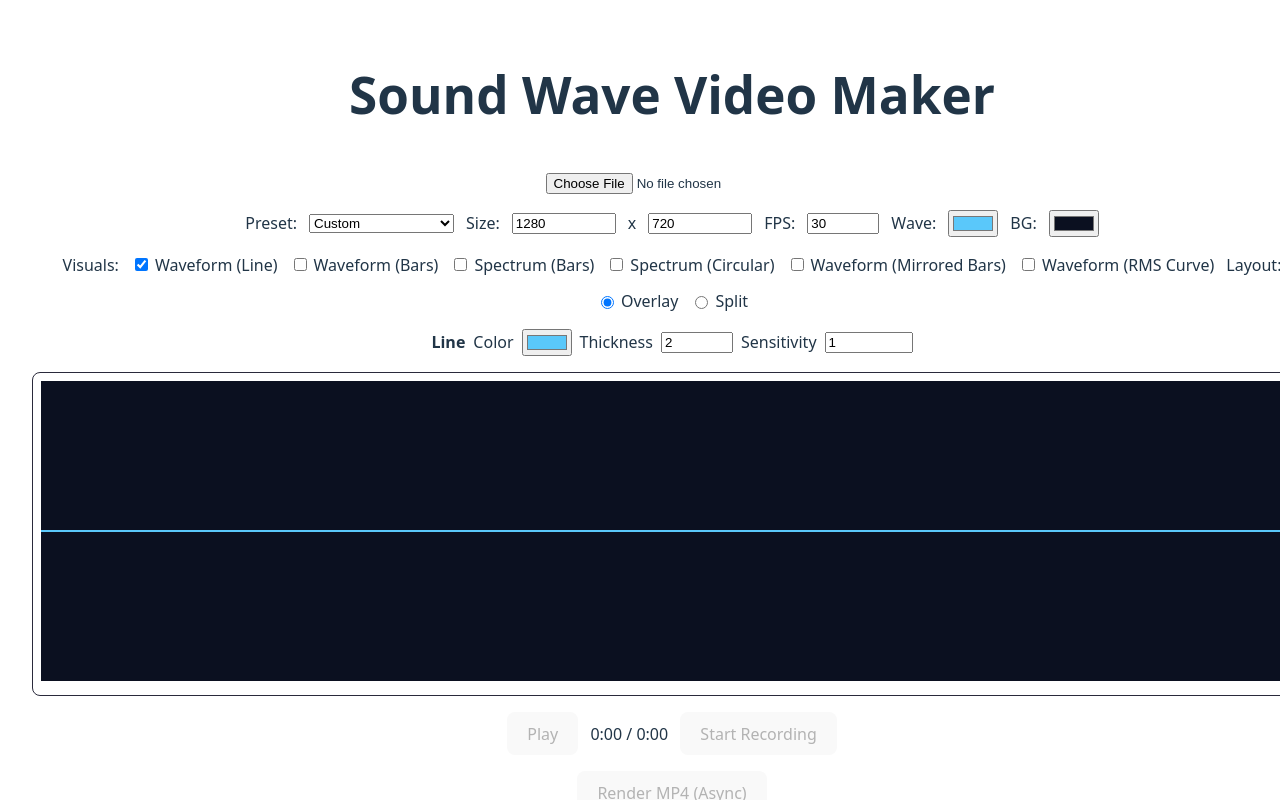
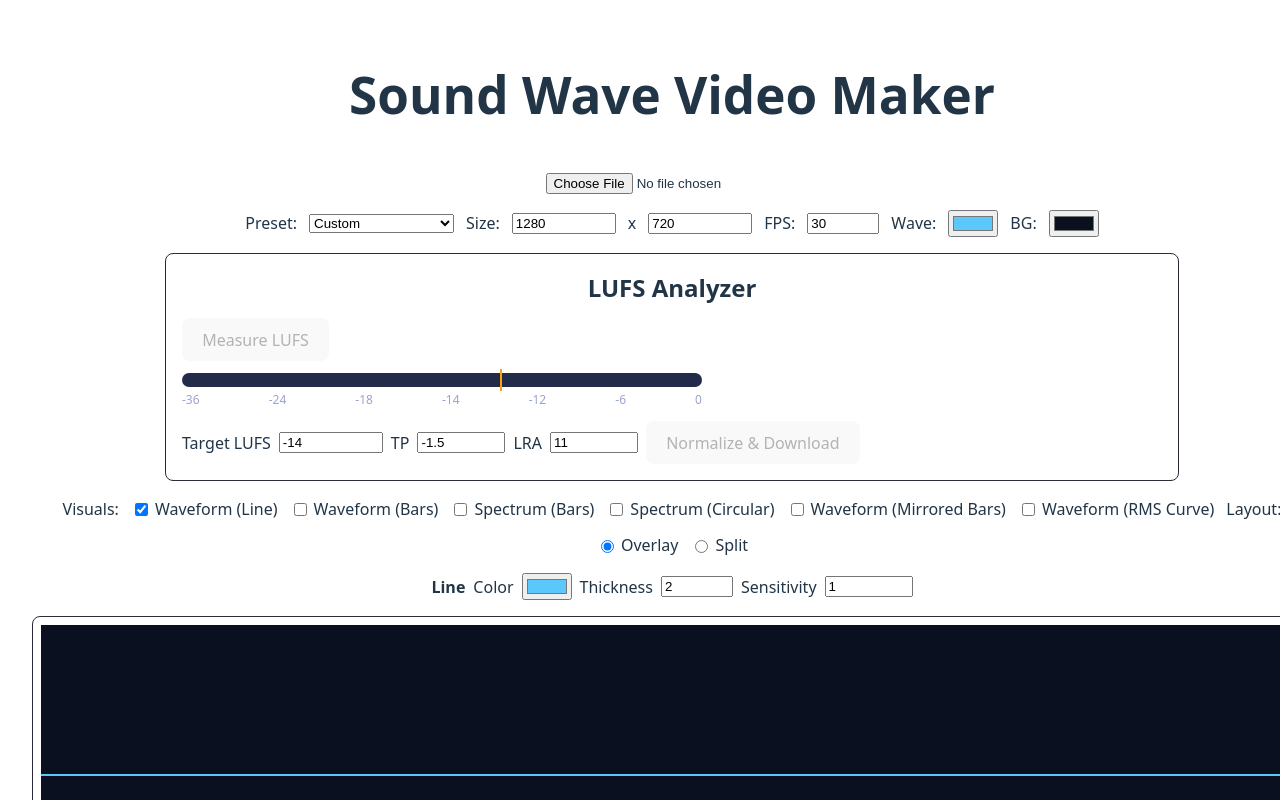
Before and after one commit to gideok/sound-wave-app, a React (Vite) app in the folder frontend/: page / in a window 1280 px wide. Shown: the top 800 px of the page. Built offline with nearby package versions, Linux system fonts and the light colour scheme.

Commit message:
LUFS 측정 및 노멀라이즈 초안

```diff
--- a/frontend/src/App.jsx
+++ b/frontend/src/App.jsx
@@ -4,14 +4,23 @@ import './App.css'
 function App() {
   const [selectedFile, setSelectedFile] = useState(null)
   const [audioUrl, setAudioUrl] = useState('')
-  const [audioBuffer, setAudioBuffer] = useState(null)
+  // removed unused audioBuffer state
   const [waveform, setWaveform] = useState([])
   const [duration, setDuration] = useState(0)
   const [isPlaying, setIsPlaying] = useState(false)
   const [currentTime, setCurrentTime] = useState(0)
   const [isRecording, setIsRecording] = useState(false)
   const [recordUrl, setRecordUrl] = useState('')
-  const [isRenderingMp4, setIsRenderingMp4] = useState(false)
+  // removed unused isRenderingMp4 state
+
+  // LUFS analysis/normalization state
+  const [isMeasuring, setIsMeasuring] = useState(false)
+  const [lufsData, setLufsData] = useState(null)
+  const [targetLufs, setTargetLufs] = useState(-14)
+  const [targetTp, setTargetTp] = useState(-1.5)
+  const [targetLra, setTargetLra] = useState(11)
+  const [isNormalizing, setIsNormalizing] = useState(false)
+  const [normalizedUrl, setNormalizedUrl] = useState('')
 
   // Render settings
   const [widthPx, setWidthPx] = useState(1280)
@@ -22,7 +31,7 @@ function App() {
   const [preset, setPreset] = useState('custom')
 
   // Async render state
-  const [jobId, setJobId] = useState('')
+  // removed unused jobId state
   const [jobProgress, setJobProgress] = useState(0)
   const [jobStatus, setJobStatus] = useState('idle')
 
@@ -67,6 +76,8 @@ function App() {
     if (!file) return
     setSelectedFile(file)
     setRecordUrl('')
+    setLufsData(null)
+    setNormalizedUrl('')
 
     const url = URL.createObjectURL(file)
     setAudioUrl(url)
@@ -101,7 +112,6 @@ function App() {
         const audioContext = new (window.AudioContext || window.webkitAudioContext)()
         const decoded = await audioContext.decodeAudioData(arrayBuffer.slice(0))
         if (isCancelled) return
-        setAudioBuffer(decoded)
         setDuration(decoded.duration)
 
         const peaks = computeWaveformPeaks(decoded, 1500)
@@ -143,10 +153,10 @@ function App() {
       const analyser = analyserNodeRef.current
       timeDataRef.current = new Uint8Array(analyser.fftSize)
       freqDataRef.current = new Uint8Array(analyser.frequencyBinCount)
-    } catch (e) {
-      // Some browsers may block multiple connections; ignore if already connected
+    } catch (err) {
+      console.debug('Analyser connect skipped', err)
     }
-  }, [audioRef.current])
+  }, [])
 
   // Draw static waveform preview and keep playhead updated
   useEffect(() => {
@@ -408,7 +418,7 @@ function App() {
     const audio = audioRef.current
     if (!audio) return
     if (analyserCtxRef.current && analyserCtxRef.current.state === 'suspended') {
-      try { await analyserCtxRef.current.resume() } catch {}
+      try { await analyserCtxRef.current.resume() } catch (err) { console.debug('AudioContext resume failed', err) }
     }
     if (audio.paused) {
       try {
@@ -484,7 +494,7 @@ function App() {
   const startRenderAsync = async () => {
     if (!selectedFile) return
     try {
-      setJobId(''); setJobProgress(0); setJobStatus('starting')
+      setJobProgress(0); setJobStatus('starting')
       const form = new FormData()
       form.append('file', selectedFile)
       const qs = new URLSearchParams({
@@ -494,13 +504,102 @@ function App() {
       const resp = await fetch('/api/render/start?' + qs.toString(), { method: 'POST', body: form })
       if (!resp.ok) throw new Error(await resp.text())
       const data = await resp.json()
-      setJobId(data.job_id)
       setJobStatus('running')
       pollProgress(data.job_id)
     } catch (e) {
       setJobStatus('failed')
       alert('Start failed: ' + (e?.message || e))
     }
+  }
+
+  const measureLUFS = async () => {
+    if (!selectedFile) return
+    try {
+      setIsMeasuring(true)
+      setLufsData(null)
+      const form = new FormData()
+      form.append('file', selectedFile)
+      const resp = await fetch('/api/audio/measure-lufs', { method: 'POST', body: form })
+      if (!resp.ok) throw new Error(await resp.text())
+      const data = await resp.json()
+      setLufsData(data)
+    } catch (e) {
+      alert('LUFS 측정 실패: ' + (e?.message || e))
+    } finally {
+      setIsMeasuring(false)
+    }
+  }
+
+  const normalizeToTarget = async () => {
+    if (!selectedFile) return
+    try {
+      setIsNormalizing(true)
+      const form = new FormData()
+      form.append('file', selectedFile)
+      const qs = new URLSearchParams({
+        target_lufs: String(targetLufs),
+        target_tp: String(targetTp),
+        target_lra: String(targetLra),
+      })
+      const resp = await fetch('/api/audio/normalize?' + qs.toString(), { method: 'POST', body: form })
+      if (!resp.ok) throw new Error(await resp.text())
+      const blob = await resp.blob()
+      const url = URL.createObjectURL(blob)
+      setNormalizedUrl(url)
+      // Auto download
+      const a = document.createElement('a')
+      a.href = url
+      a.download = (selectedFile?.name?.replace(/\.[^/.]+$/, '') || 'audio') + `_norm_${targetLufs}LUFS.wav`
+      document.body.appendChild(a)
+      a.click()
+      a.remove()
+    } catch (e) {
+      alert('정규화 실패: ' + (e?.message || e))
+    } finally {
+      setIsNormalizing(false)
+    }
+  }
+
+  const extractNumber = (obj, a, b) => {
+    if (!obj) return undefined
+    const v = obj[a]
+    if (v !== undefined && v !== null && v !== '') return Number(v)
+    const w = obj[b]
+    if (w !== undefined && w !== null && w !== '') return Number(w)
+    return undefined
+  }
+
+  const measuredI = extractNumber(lufsData || {}, 'input_i', 'measured_I')
+  const measuredTP = extractNumber(lufsData || {}, 'input_tp', 'measured_TP')
+  const measuredLRA = extractNumber(lufsData || {}, 'input_lra', 'measured_LRA')
+
+  const lufsBar = () => {
+    // Visualize range from -36 to 0 LUFS
+    const minLufs = -36
+    const maxLufs = 0
+    const clamp = (v, lo, hi) => Math.max(lo, Math.min(hi, v))
+    const toPct = (v) => ((clamp(v, minLufs, maxLufs) - minLufs) / (maxLufs - minLufs)) * 100
+    const targetPct = toPct(targetLufs)
+    const measuredPct = measuredI !== undefined ? toPct(measuredI) : null
+    return (
+      <div style={{ width: 520, maxWidth: '95%', position: 'relative' }}>
+        <div style={{ height: 14, background: '#222b4a', borderRadius: 8, position: 'relative' }}>
+          <div style={{ position: 'absolute', left: `${targetPct}%`, top: -4, width: 2, height: 22, background: '#ff9f0a' }} />
+          {measuredPct !== null && (
+            <div style={{ position: 'absolute', left: `${measuredPct}%`, top: -4, width: 2, height: 22, background: '#5ac8fa' }} />
+          )}
+        </div>
+        <div style={{ display: 'flex', justifyContent: 'space-between', fontSize: 12, color: '#99a2d1', marginTop: 4 }}>
+          <span>-36</span>
+          <span>-24</span>
+          <span>-18</span>
+          <span>-14</span>
+          <span>-12</span>
+          <span>-6</span>
+          <span>0</span>
+        </div>
+      </div>
+    )
   }
 
   const pollProgress = async (id) => {
@@ -592,6 +691,40 @@ function App() {
         <input type="color" value={waveColor} onChange={(e) => setWaveColor(e.target.value)} />
         <label>BG:</label>
         <input type="color" value={bgColor} onChange={(e) => setBgColor(e.target.value)} />
+      </div>
+
+      {/* LUFS Analyzer */}
+      <div style={{ border: '1px solid #2a2a3b', borderRadius: 8, padding: 16, maxWidth: 980, margin: '0 auto', display: 'flex', flexDirection: 'column', gap: 12 }}>
+        <h2 style={{ margin: 0 }}>LUFS Analyzer</h2>
+        <div style={{ display: 'flex', gap: 12, alignItems: 'center', flexWrap: 'wrap' }}>
+          <button disabled={!selectedFile || isMeasuring} onClick={measureLUFS}>
+            {isMeasuring ? 'Measuring…' : 'Measure LUFS'}
+          </button>
+          {lufsData && (
+            <div style={{ display: 'flex', gap: 16, alignItems: 'center', flexWrap: 'wrap' }}>
+              <span><b>I</b>: {measuredI?.toFixed?.(2)} LUFS</span>
+              <span><b>TP</b>: {measuredTP?.toFixed?.(2)} dBTP</span>
+              <span><b>LRA</b>: {measuredLRA?.toFixed?.(2)} dB</span>
+            </div>
+          )}
+        </div>
+        <div style={{ display: 'flex', gap: 12, alignItems: 'center', flexWrap: 'wrap', justifyContent: 'space-between' }}>
+          {lufsBar()}
+          <div style={{ display: 'flex', gap: 8, alignItems: 'center', flexWrap: 'wrap' }}>
+            <label>Target LUFS</label>
+            {numberInput(targetLufs, setTargetLufs, { step: 0.5, style: { width: 96 } })}
+            <label>TP</label>
+            {numberInput(targetTp, setTargetTp, { step: 0.1, style: { width: 80 } })}
+            <label>LRA</label>
+            {numberInput(targetLra, setTargetLra, { step: 0.5, style: { width: 80 } })}
+            <button disabled={!selectedFile || isNormalizing} onClick={normalizeToTarget}>
+              {isNormalizing ? 'Normalizing…' : 'Normalize & Download'}
+            </button>
+          </div>
+        </div>
+        {normalizedUrl && (
+          <audio src={normalizedUrl} controls style={{ width: '100%' }} />
+        )}
       </div>
 
       <div style={{ display: 'flex', gap: 12, justifyContent: 'center', flexWrap: 'wrap', alignItems: 'center' }}>
@@ -708,7 +841,7 @@ function App() {
       </div>
 
       <div style={{ display: 'flex', gap: 12, alignItems: 'center', justifyContent: 'center' }}>
-        <button disabled={!selectedFile || isRenderingMp4} onClick={startRenderAsync}>
+        <button disabled={!selectedFile} onClick={startRenderAsync}>
           {jobStatus === 'running' || jobStatus === 'starting' ? 'Rendering...' : 'Render MP4 (Async)'}
         </button>
       </div>
```
Also changed, not shown: 1 other file (tests, documents, lock files or other folders).
